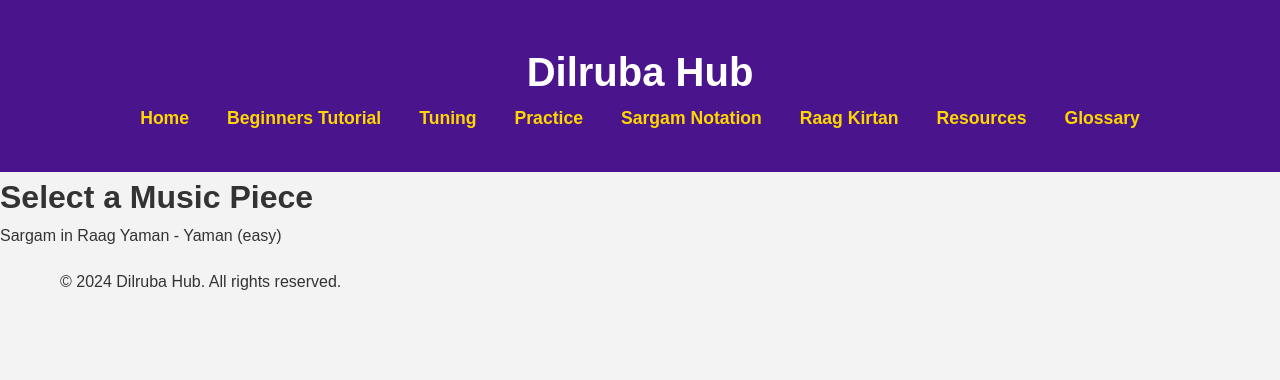
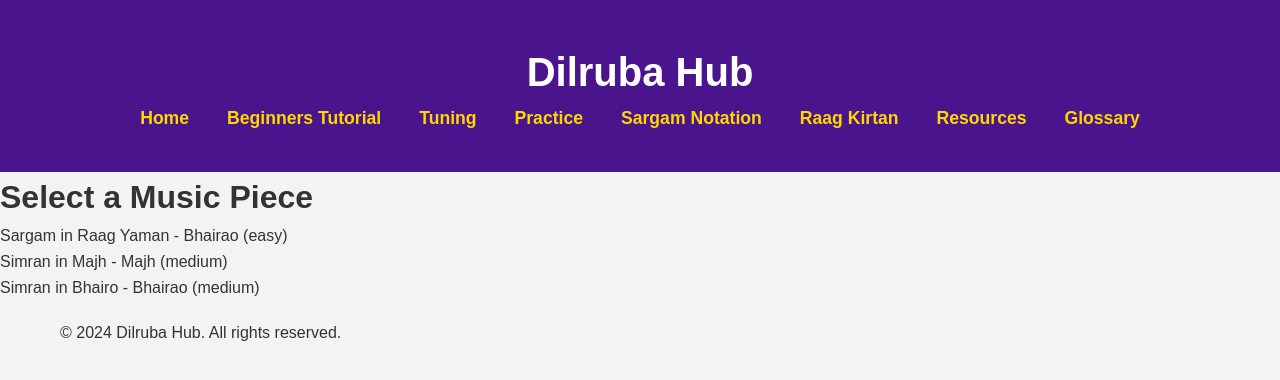
Before and after one commit to DilrubaJi/dilruba-website, a React (Create React App) app: page /sargam-notation in a window 1280 px wide. Shown: the top 380 px of the page. Built offline with nearby package versions, Linux system fonts and the light colour scheme.

Commit message:
updates music pieces

```diff
--- a/src/components/MusicDetails.tsx
+++ b/src/components/MusicDetails.tsx
@@ -6,6 +6,8 @@ import { MusicNote, MusicPiece } from '../data/musicData';
 interface MusicDetailsProps {
     piece: MusicPiece;
 }
+
+// build notation selector in future
 
 const MusicDetails: React.FC<MusicDetailsProps> = ({ piece }) => {
     const renderNote1 = (note: MusicNote) => {
--- a/src/data/musicData.ts
+++ b/src/data/musicData.ts
@@ -58,20 +58,70 @@ function mapMusicData(input: string[][]): MusicNote[][] {
 
 // Example input
 const input: string[][] = [
+    ['      RAHAO     '],
     ['        S-dPdMPGM'],
-    ['rrGMGRSSd_d_N_SrrSS']
+    ['rrGMGRSS        '],
+    ['        d_d_N_SrrSS'],
+    ['GMPMGrSS        '],
+    ['                '],
+    ['      PADHA1    '],
+    ['        dMPPddNN'],
+    ['S-S-S-S-r-r-S-S-        '],
+    ['        r-r-r-r-r-r-S-S-'],
+    ['NS-r-S-ddPP        '],
+    ['        MdPMGPMG'],
+    ['rrGMGrSS        '],
+    ['                '],
+    ['  MUSIC PIECE   '],
+    ['        S-S-NdNNS-S-'],
+    ['S-S-NddPP        '],
+    ['        MdPMGPMG'],
+    ['rrGMdddd        '],
 ];
 
-console.log(mapMusicData(input));
+const input2: string[][] = [
+    ['N_SRgRRRSGMGMggRS'],
+    ['PPPDMGMMggRRn_n_SS']
+];
+
+const input3: string[][] = [
+    ['rrrSSN_S'],
+    ['rrrSSSS'],
+    ['GGMddPP'],
+    ['GGMrrSS'],
+    ['ddNS-S-S-S-'],
+    ['r-r-S-NNS-S-'],
+    ['S-S-NddPP'],
+    ['GGMrrSS'],
+];
+
 
 export const musicData: MusicPiece[] = [
     {
         id: 1,
-        raag: 'Yaman',
+        raag: 'Bhairao',
         difficulty: 'easy',
         taal: 'Teentaal',
         numberOfBeats: 16,
         shabadTitle: 'Sargam in Raag Yaman',
         lines: mapMusicData(input)
     },
+    {
+        id: 2,
+        raag: 'Majh',
+        difficulty: 'medium',
+        taal: 'Teentaal',
+        numberOfBeats: 16,
+        shabadTitle: 'Simran in Majh',
+        lines: mapMusicData(input2)
+    },
+    {
+        id: 3,
+        raag: 'Bhairao',
+        difficulty: 'medium',
+        taal: 'Rupak',
+        numberOfBeats: 7,
+        shabadTitle: 'Simran in Bhairo',
+        lines: mapMusicData(input3)
+    },
 ];
```
